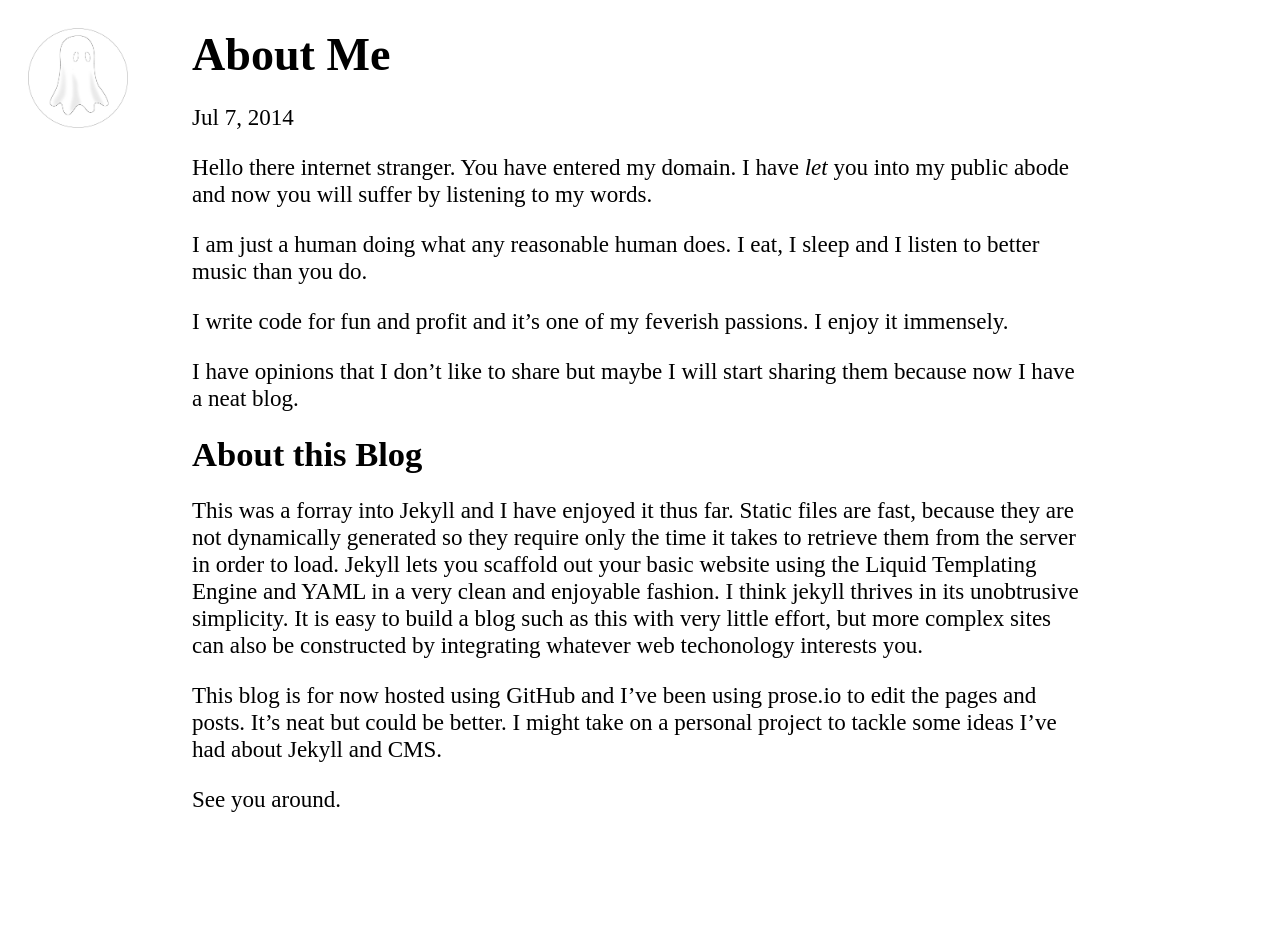
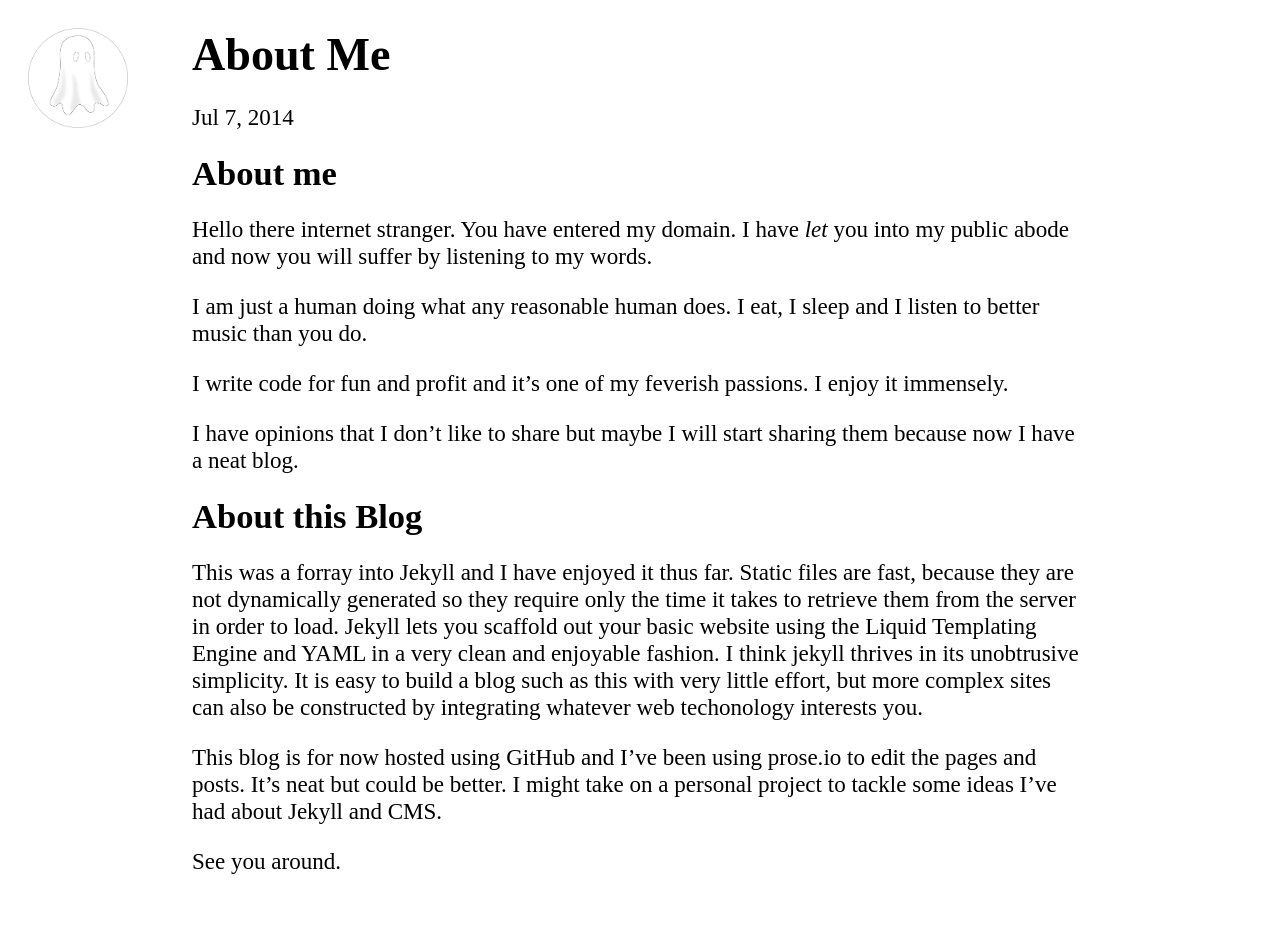
Before and after one commit to gitter-badger/legittalon.github.io, a Jekyll site: the page built from _posts/2014-07-07-about-me.md, in a window 1280 px wide. Built offline with Jekyll 4.4.1, drawn with Linux system fonts in a browser that asks for light colours; nearby versions of some CDN libraries; before the commit the page ends 900 px from its top, so only the background shows below that.

Commit message:
Updated 2014-07-07-about-me.md

```diff
--- a/_posts/2014-07-07-about-me.md
+++ b/_posts/2014-07-07-about-me.md
@@ -2,6 +2,7 @@
 published: true
 ---
 
+## About me
 Hello there internet stranger. You have entered my domain. I have _let_ you into my public abode and now you will suffer by listening to my words.
 
 I am just a human doing what any reasonable human does. I eat, I sleep and I listen to better music than you do.
@@ -10,7 +11,7 @@ I write code for fun and profit and it's one of my feverish passions. I enjoy it
 
 I have opinions that I don't like to share but maybe I will start sharing them because now I have a neat blog.
 
-# About this Blog
+## About this Blog
 This was a forray into Jekyll and I have enjoyed it thus far. Static files are fast, because they are not dynamically generated so they require only the time it takes to retrieve them from the server in order to load. Jekyll lets you scaffold out your basic website using the [Liquid Templating Engine](http://liquidmarkup.org/) and [YAML](http://yaml.org/) in a very clean and enjoyable fashion. I think jekyll thrives in its unobtrusive simplicity. It is easy to build a blog such as this with very little effort, but more complex sites can also be constructed by integrating whatever web techonology interests you.
 
 This blog is for now hosted using [GitHub](http://github.com/legittalon/legittalon.github.io) and I've been using [prose.io](http://prose.io) to edit the pages and posts. It's neat but could be better. I might take on a personal project to tackle some ideas I've had about Jekyll and CMS.
```
